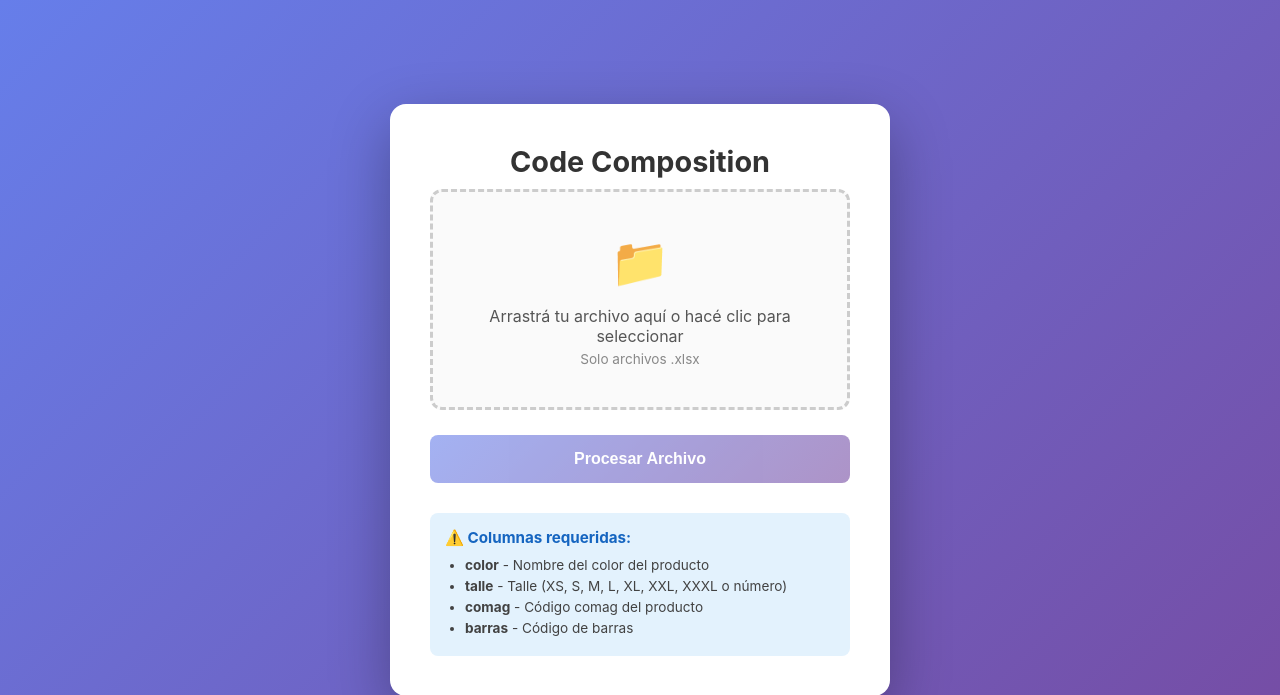
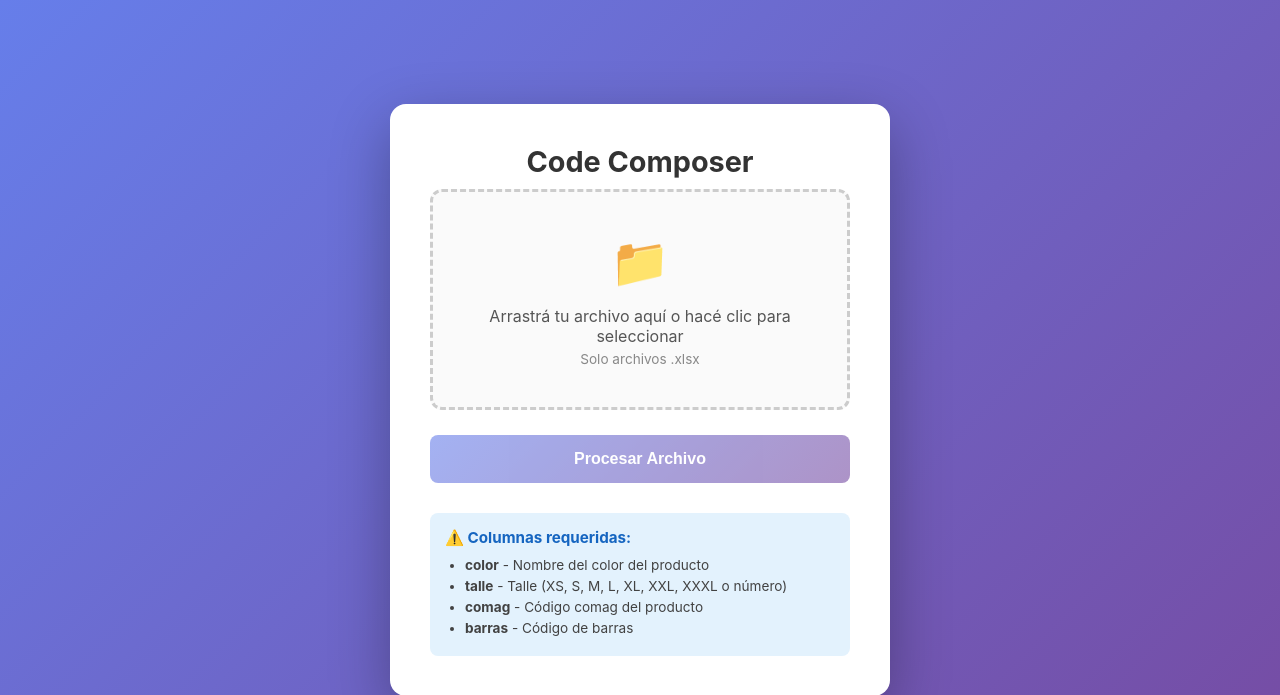
Before and after one commit to prof-diego-mendez/comag_1_colores_talles, a Flask app: page / in a window 1280 px wide. Shown: the top 695 px of the page. Run offline with Flask 3, Linux system fonts and the light colour scheme.

Commit message:
fix titles

```diff
--- a/templates/index.html
+++ b/templates/index.html
@@ -4,7 +4,7 @@
 <head>
     <meta charset="UTF-8">
     <meta name="viewport" content="width=device-width, initial-scale=1.0">
-    <title>Procesador de Colores y Talles</title>
+    <title>Code Composer</title>
     <style>
         * {
             margin: 0;
@@ -280,7 +280,7 @@
 
 <body>
     <div class="container">
-        <h1>Code Composition</h1>
+        <h1>Code Composer</h1>
 
         <div class="upload-area" id="uploadArea">
             <div class="upload-icon">📁</div>
```
